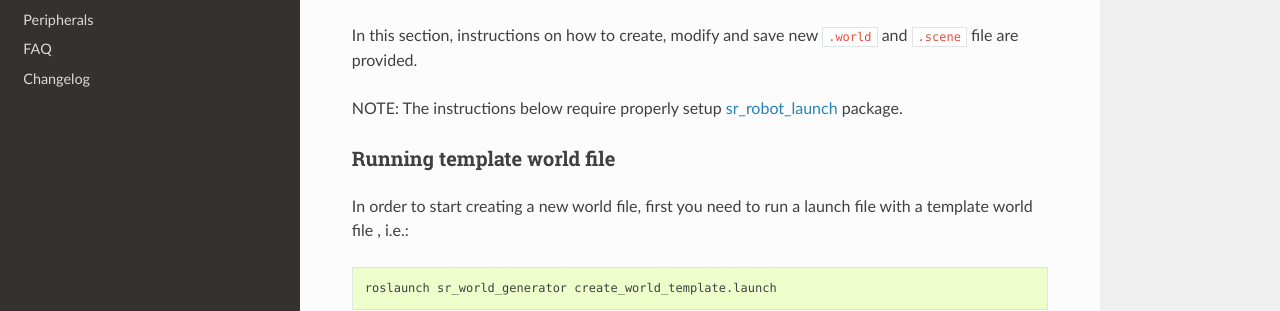
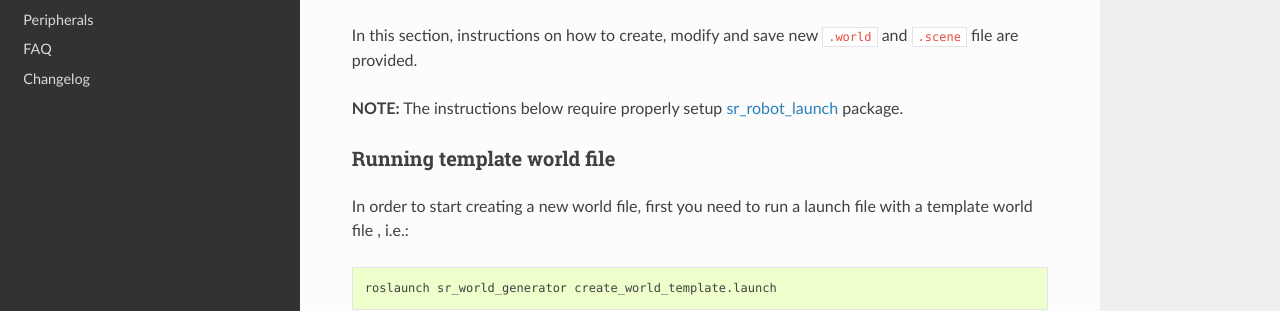
Before and after one commit to shadow-robot/sr_dexterous_hand_documentation, a Sphinx documentation site: the page built from docs/user_guide/2_software_description.md, in a window 1280 px wide and 900 px high, scrolled down 29143 px. Shown: the part 159-470 px from the top of the window. Built offline with Sphinx 7.4.7 and the Read the Docs theme 2.0.0, drawn with Linux system fonts in a browser that asks for light colours; some of the changed lines change nothing that is shown.

Commit message:
minor change

```diff
--- a/docs/user_guide/2_software_description.md
+++ b/docs/user_guide/2_software_description.md
@@ -1046,7 +1046,7 @@ Next, go to the 'Stored States' tab in 'Motion Planning'. Here you have full con
 
 In this section, instructions on how to create, modify and save new `.world` and `.scene` file are provided.
 
-NOTE: The instructions below require properly setup [sr_robot_launch](https://github.com/shadow-robot/sr_interface/tree/kinetic-devel/sr_robot_launch) package.
+**NOTE:** The instructions below require properly setup [sr_robot_launch](https://github.com/shadow-robot/sr_interface/tree/kinetic-devel/sr_robot_launch) package.
 
 ### Running template world file
 
```
